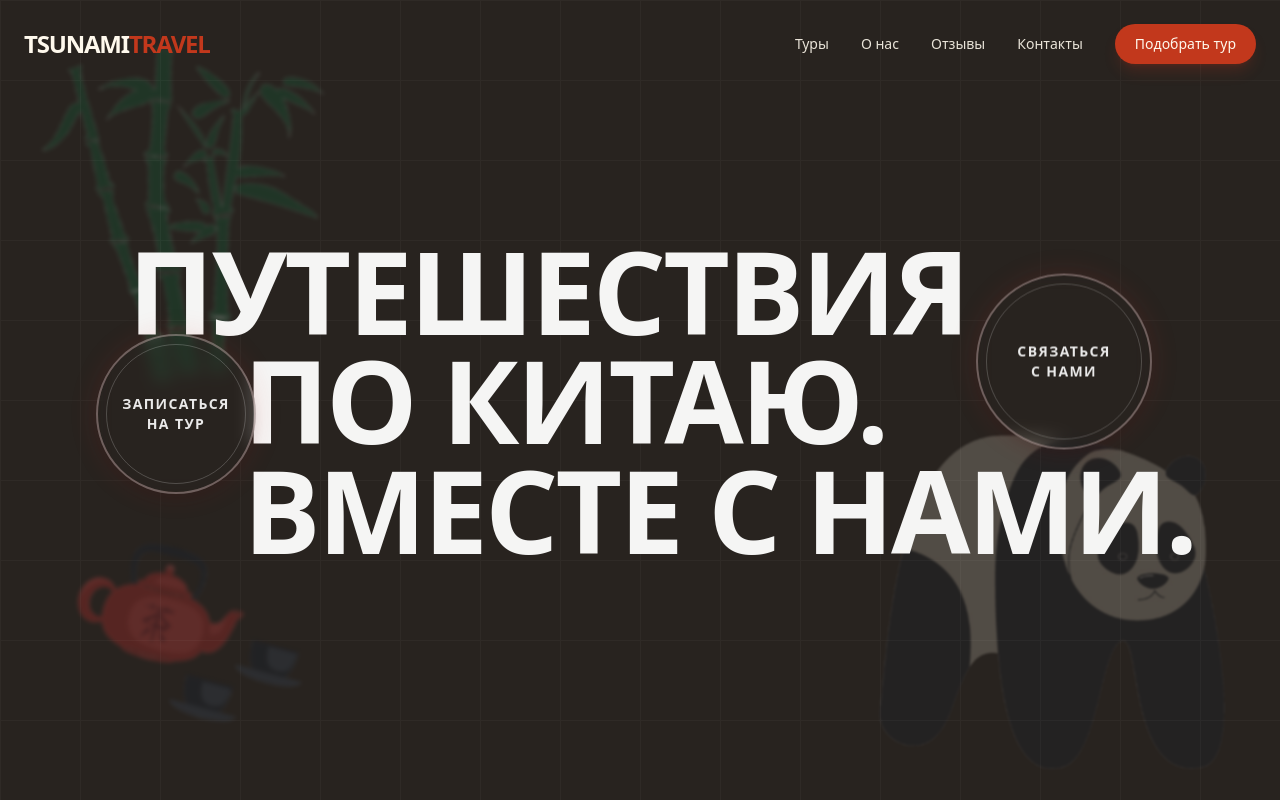
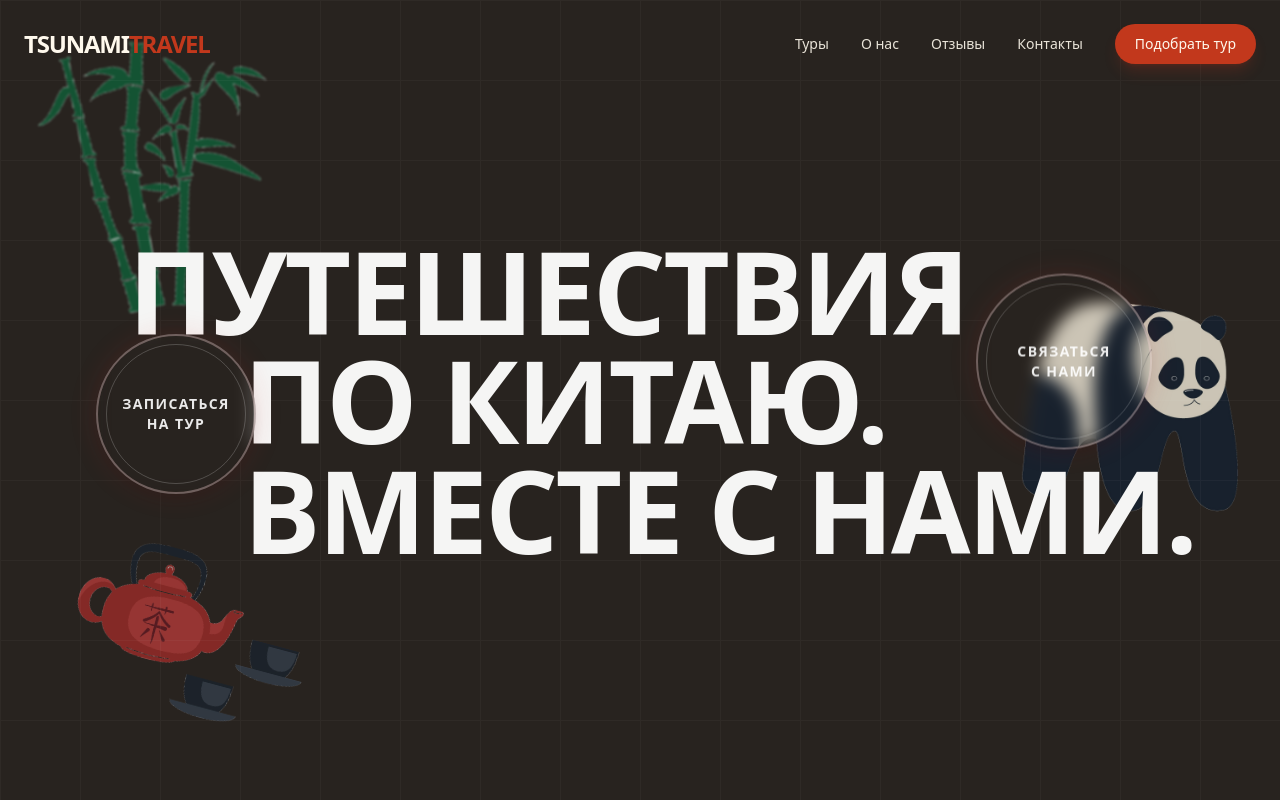
Before and after one commit to payton-ggg/chi-na, a Next.js app: page / in a window 1280 px wide. Shown: the top 800 px of the page. Built offline with nearby package versions, Linux system fonts and the light colour scheme.

Commit message:
refactor: change blur of the images

```diff
--- a/app/components/ChinaContrast.tsx
+++ b/app/components/ChinaContrast.tsx
@@ -6,7 +6,7 @@ export default function ChinaContrast() {
   return (
     <section className="relative h-[80vh] w-full flex items-center justify-start overflow-hidden bg-black">
       {/* Background Image */}
-      <div className="absolute inset-0 z-0 opacity-80">
+      <div className="absolute inset-0 z-0 ">
         <Image
           src="/contrast-bg.png"
           alt="China Contrast: Old vs New"
--- a/app/components/Hero.tsx
+++ b/app/components/Hero.tsx
@@ -38,7 +38,7 @@ export default function Hero() {
       <div className="absolute inset-0 pointer-events-none z-0 overflow-hidden">
         {/* Bamboo - Top Left */}
         <div
-          className="absolute top-5 left-5 w-32 h-32 md:w-[370px] md:h-[370px] opacity-20 md:opacity-30 blur-[2px] transition-transform duration-300 ease-out"
+          className="absolute top-5 left-5 w-30 h-40 md:w-[300px] md:h-[300px] opacity-80 transition-transform blur-[1px] duration-300 ease-out"
           style={{
             transform: `translate(${parallaxOffset * 0.4}px, ${
               parallaxOffset * 0.2
@@ -55,7 +55,7 @@ export default function Hero() {
 
         {/* Panda - Bottom Right */}
         <div
-          className="absolute bottom-1 right-5 w-48 h-48 md:w-[400px] md:h-[400px] opacity-10 md:opacity-20 transition-transform duration-500 ease-out blur-[1px]"
+          className="absolute bottom-68 right-5 w-32 h-32 md:w-[250px] md:h-[250px] transition-transform opacity-80 duration-500 ease-out "
           style={{
             transform: `translate(-${parallaxOffset * 0.5}px, -${
               parallaxOffset * 0.25
@@ -67,7 +67,7 @@ export default function Hero() {
 
         {/* Tea - Bottom Left */}
         <div
-          className="absolute bottom-10 left-[5%] w-32 h-32 md:w-64 md:h-64 opacity-20 md:opacity-30 blur-[2px] transition-transform duration-300 ease-out"
+          className="absolute bottom-10 left-[5%] w-32 h-32 md:w-64 md:h-64 opacity-60   transition-transform duration-300 ease-out"
           style={{
             transform: `translate(${parallaxOffset * 0.2}px, -${
               parallaxOffset * 0.1
--- a/app/components/Navbar.tsx
+++ b/app/components/Navbar.tsx
@@ -51,7 +51,7 @@ export default function Navbar() {
     }
     return isDarkSection
       ? "bg-dark-section/90 backdrop-blur-md border-b border-light-surface/10"
-      : "bg-light-surface/90 backdrop-blur-md border-b border-dark-section/10";
+      : "bg-light-surface/70 backdrop-blur-md border-b border-dark-section/10";
   };
 
   const getTextColor = () => {
```
